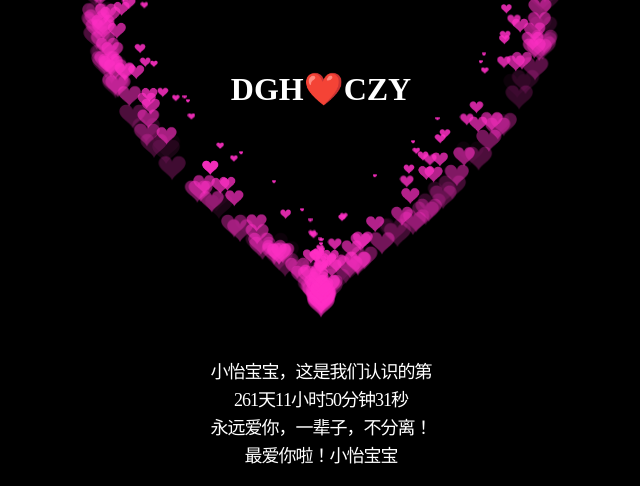
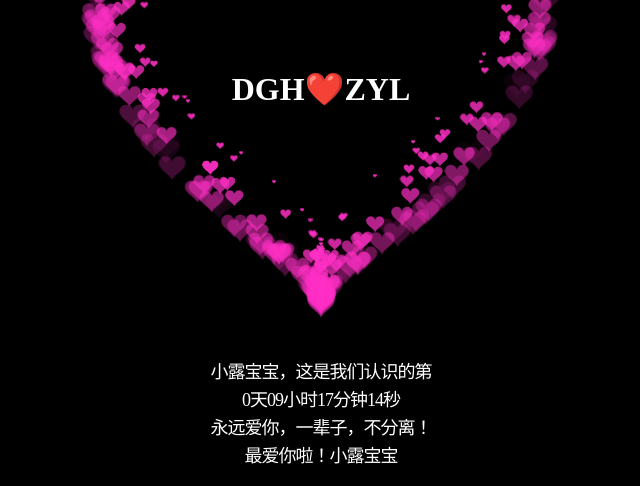
Before and after one commit to Kevin-Y-Du/love_code, a plain HTML site: page index.html in a window 1280 px wide. Shown: the part 311-797 px from the top of the page, without its empty margins (319-959 px from the left). Drawn offline with Linux system fonts and the light colour scheme; animation ran at ten frames a second.

Commit message:
Add files via upload

```diff
--- a/index.html
+++ b/index.html
@@ -4,12 +4,12 @@
     <meta charset="UTF-8">
     <meta http-equiv="X-UA-Compatible" content="IE=edge">
     <meta name="viewport" content="width=device-width, initial-scale=1.0">
-    <title>是给小怡的❤️</title>
+    <title>是给小露的❤️</title>
     <link rel="stylesheet" href="style.css">
     </head>
 <body oncontextmenu="return false;"> <canvas id="pinkboard"></canvas>
     <div class="namebox">
-        <h1>DGH❤️CZY</h1> </div>
+        <h1>DGH❤️ZYL</h1> </div>
     <div class="new-counter" id="newCounter">
         <div id="line1"></div>
         <div id="line2"></div>
--- a/script.js
+++ b/script.js
@@ -409,10 +409,10 @@ var ParticlePool = (function() {
 function calculateDays() {
     // Text lines for the counter display
     const lines = [
-        "小怡宝宝，这是我们认识的第", // Line 1 text
+        "小露宝宝，这是我们认识的第", // Line 1 text
         "", // Line 2 (placeholder for time)
         "永远爱你，一辈子，不分离！", // Line 3 text
-        "最爱你啦！小怡宝宝" // Line 4 text
+        "最爱你啦！小露宝宝" // Line 4 text
     ];
 
     // Get DOM elements for each line
@@ -459,7 +459,7 @@ function calculateDays() {
 
     // Function to update the time counter continuously
     function startTimeUpdate(timeLineElement) {
-        const startDate = new Date('2024-12-08T13:16:22+08:00'); // The target start date/time (CST)
+        const startDate = new Date('2025-08-26T15:49:39+08:00'); // The target start date/time (CST)
 
         function updateTime() {
             // Get current date/time in Shanghai timezone
```
